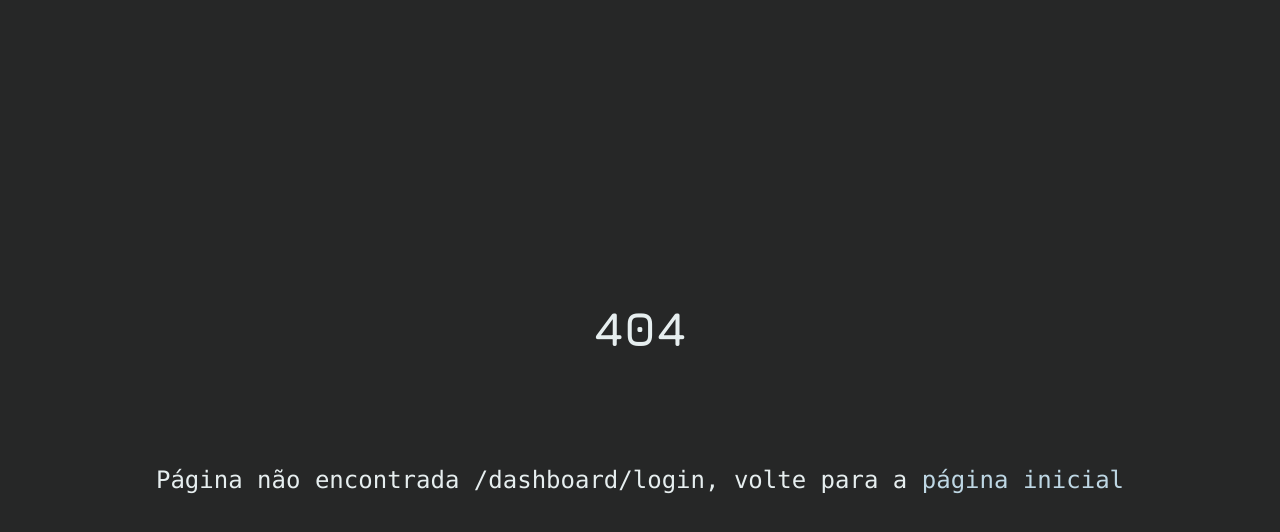
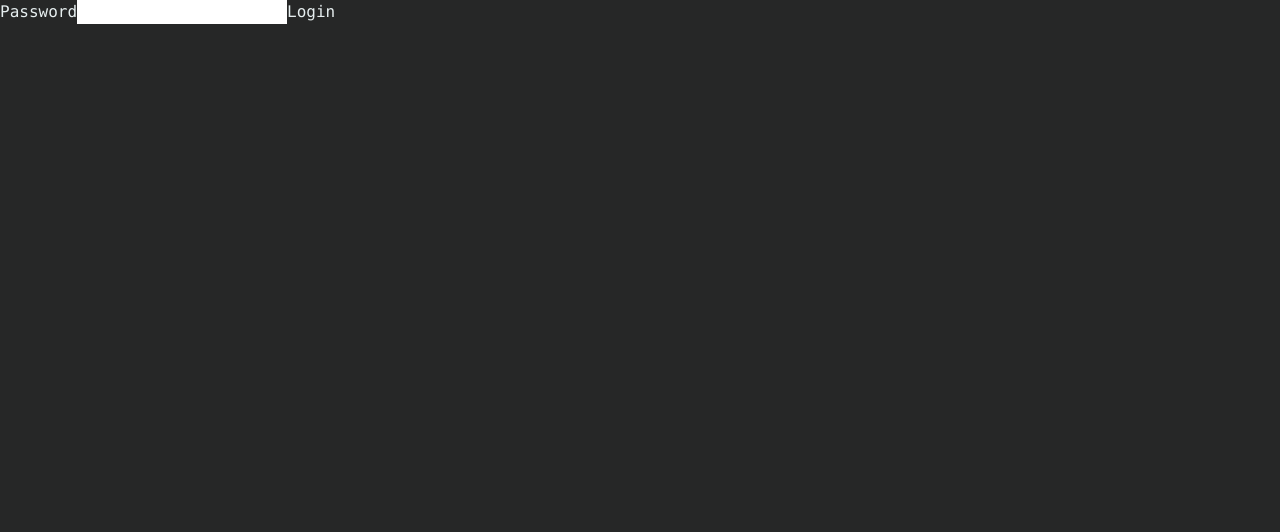
Before and after one commit to miguel-l-b/miguel-l-b.dev, a Next.js app: page /dashboard/login in a window 1280 px wide. Before the commit this address had no page. Shown: the top 532 px of the page. Built offline with nearby package versions, Linux system fonts and the light colour scheme.

Commit message:
Add dashboard and login pages

```diff
--- /dev/null
+++ b/pages/dashboard/index.tsx
@@ -0,0 +1,14 @@
+import Head from "next/head"
+
+export default function Dashboard() {
+  return (
+    <>
+    <Head>
+      <title>Dashboard</title>
+    </Head>
+    <div>
+      <h1>Dashboard</h1>
+    </div>
+    </>
+  )
+}
--- /dev/null
+++ b/pages/dashboard/login.tsx
@@ -0,0 +1,40 @@
+import Head from "next/head"
+import { useState } from "react"
+
+function login(pass: string) {
+  fetch("/api/login", {
+    method: "POST",
+    headers: {
+      "Content-Type": "application/json"
+    },
+    body: JSON.stringify({ pass })
+  })
+    .then((res) => res.json())
+    .then((data) => {
+      if (data.success) {
+        window.location.href = "/dashboard"
+      } else {
+        alert("Incorrect password")
+      }
+    })
+    .catch((err) => alert("Incorrect password"))
+    .catch((err) => alert("Incorrect password"))
+}
+
+export default function Login() {
+  const [pass, setPass] = useState("")
+
+  return (
+    <>
+    <Head>
+      <title>Dashboard | Login</title>
+      <meta name="description" content="Login" />
+    </Head>
+    <form onChange={(e) => e.defaultPrevented}>
+      <label htmlFor="password">Password</label>
+      <input type="password" id="password" name="pass" onChange={(e) => setPass(e.target.value)} />
+      <button type="submit" onChange={() => login(pass)}>Login</button>
+    </form>
+    </>
+  )
+}
```
